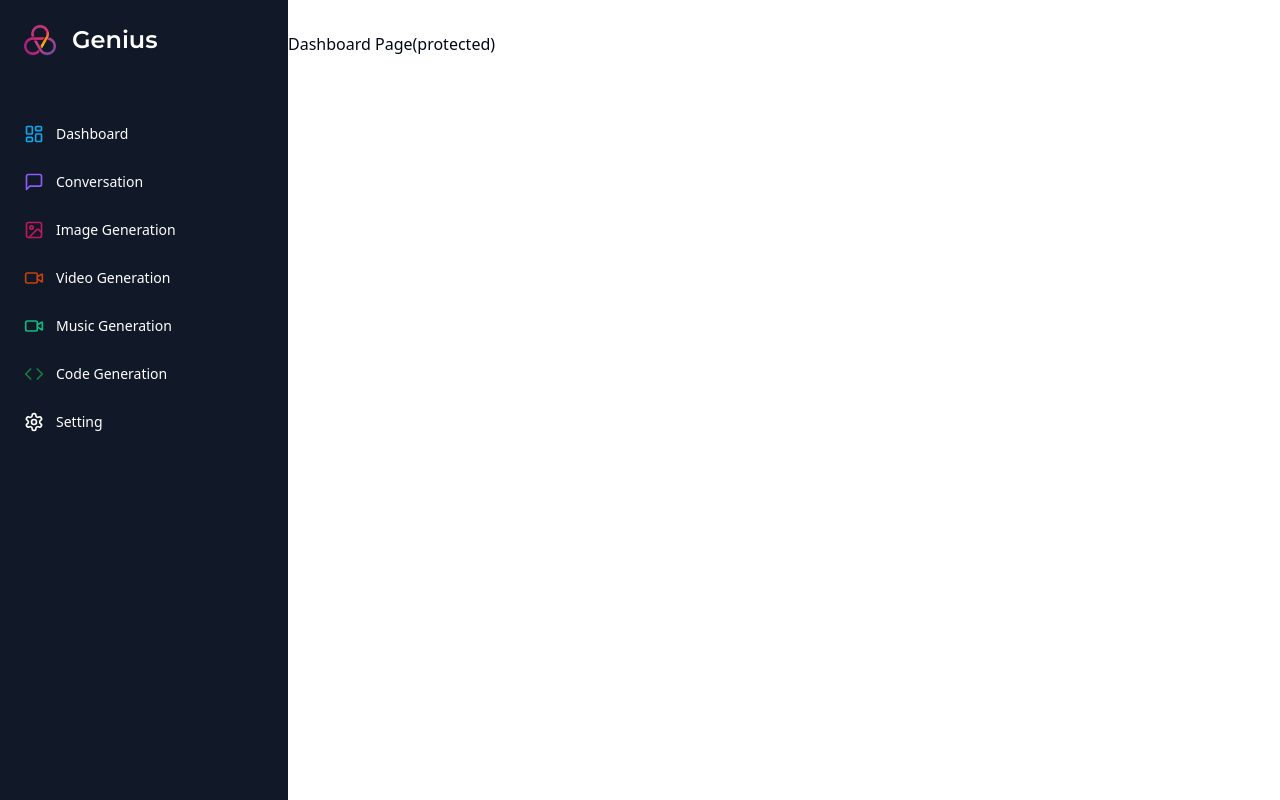
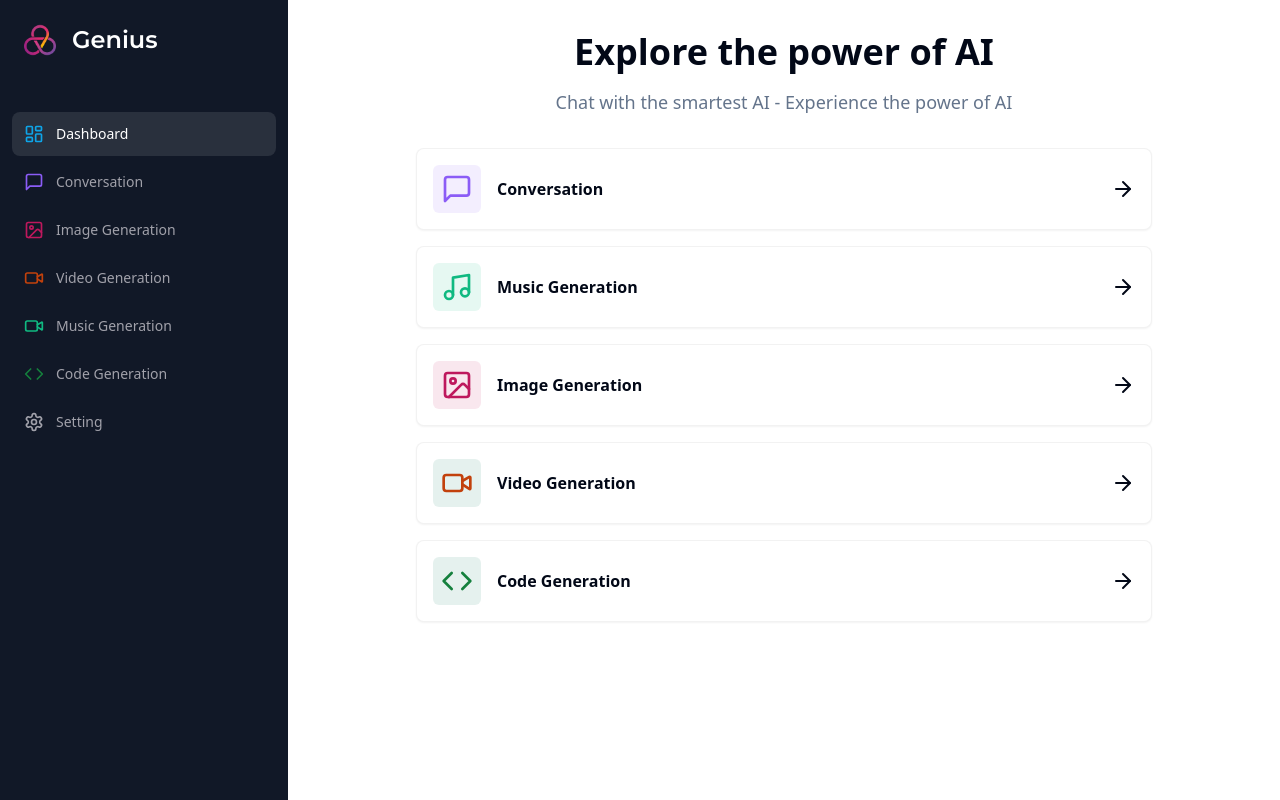
Before and after one commit to iam1maker/ai-box, a Next.js app: page /dashboard in a window 1280 px wide. Built offline with nearby package versions, Linux system fonts and the light colour scheme.

Commit message:
Finish Dashboard Page

```diff
--- a/app/(dashboard)/(routes)/dashboard/page.tsx
+++ b/app/(dashboard)/(routes)/dashboard/page.tsx
@@ -1,7 +1,94 @@
+"use client";
+
+import { Card } from "@/components/ui/card";
+import { cn } from "@/lib/utils";
+import {
+    ArrowRight,
+    Code,
+    ImageIcon,
+    MessageSquare,
+    Music,
+    Video,
+    VideoIcon,
+} from "lucide-react";
+import { useRouter } from "next/router";
+
 export default function DashboardPage() {
+    const tools = [
+        {
+            label: "Conversation",
+            icon: MessageSquare,
+            color: "text-violet-500",
+            bgColor: "bg-violet-500/10",
+            href: "/conversation",
+        },
+        {
+            label: "Music Generation",
+            icon: Music,
+            color: "text-emerald-500",
+            bgColor: "bg-emerald-500/10",
+            href: "/music",
+        },
+        {
+            label: "Image Generation",
+            icon: ImageIcon,
+            color: "text-pink-700",
+            bgColor: "bg-pink-700/10",
+            href: "/image",
+        },
+        {
+            label: "Video Generation",
+            icon: VideoIcon,
+            color: "text-orange-700",
+            bgColor: "bg-emerald-700/10",
+            href: "/video",
+        },
+        {
+            label: "Code Generation",
+            icon: Code,
+            color: "text-green-700",
+            bgColor: "bg-emerald-700/10",
+            href: "/code",
+        },
+    ];
+
+    const router = useRouter();
+
     return (
         <div>
-            <p>Dashboard Page(protected)</p>
+            <div className=" mb-8 space-y-4">
+                <h2 className=" text-2xl md:text-4xl font-bold text-center">
+                    Explore the power of AI
+                </h2>
+
+                <p className="text-muted-foreground font-light text-sm md:text-lg text-center">
+                    Chat with the smartest AI - Experience the power of AI
+                </p>
+            </div>
+            <div className=" px-4 md:px-20 lg:px-32 space-y-4">
+                {tools.map((tool) => (
+                    <Card
+                        onClick={() => router.push(tool.href)}
+                        key={tool.href}
+                        className=" p-4 border-black/5 flex items-center justify-between hover:shadow-md transition cursor-pointer"
+                    >
+                        <div className=" flex items-center gap-x-4">
+                            <div
+                                className={cn(
+                                    " p-2 w-fit rounded-md ",
+                                    tool.bgColor
+                                )}
+                            >
+                                <tool.icon
+                                    className={cn("w-8 h-8", tool.color)}
+                                />
+                            </div>
+                            <div className=" font-semibold">{tool.label}</div>
+                        </div>
+                        <ArrowRight />
+                    </Card>
+                ))}
+            </div>
         </div>
     );
 }
--- a/components/mobile-sidebar.tsx
+++ b/components/mobile-sidebar.tsx
@@ -5,8 +5,19 @@
 import { Button } from "./ui/button";
 import { Sheet, SheetContent, SheetTrigger } from "@/components/ui/sheet";
 import Sidebar from "./sidebar";
+import { useEffect, useState } from "react";
 
 const MobileSidebar = () => {
+    const [isMounted, setIsMounted] = useState(false);
+
+    useEffect(() => {
+        setIsMounted(true);
+    }, []);
+
+    if (!isMounted) {
+        return null;
+    }
+
     return (
         <Sheet>
             <SheetTrigger>
--- a/components/sidebar.tsx
+++ b/components/sidebar.tsx
@@ -3,6 +3,7 @@
 import { Montserrat } from "next/font/google";
 import Image from "next/image";
 import Link from "next/link";
+import { usePathname } from "next/navigation";
 
 import { cn } from "@/lib/utils";
 import {
@@ -61,6 +62,8 @@
 ];
 
 const Sidebar = () => {
+    const pathname = usePathname();
+
     return (
         <div className="space-y-4 py-4 flex flex-col h-full bg-[#111827] text-white">
             <div className=" px-3 py-2 flex-1">
@@ -85,8 +88,12 @@
                         <Link
                             href={route.href}
                             key={route.href}
-                            className=" text-sm group flex p-3 w-full justify-start font-medium
-                            cursor-pointer hover:text-white hover:bg-white/10 rounded-lg transition"
+                            className={cn(
+                                " text-sm group flex p-3 w-full justify-start font-medium cursor-pointer hover:text-white hover:bg-white/10 rounded-lg transition",
+                                pathname === route.href
+                                    ? " text-white bg-white/10"
+                                    : " text-zinc-400"
+                            )}
                         >
                             <div className=" flex items-center flex-1">
                                 <route.icon
--- /dev/null
+++ b/components/ui/card.tsx
@@ -0,0 +1,79 @@
+import * as React from "react"
+
+import { cn } from "@/lib/utils"
+
+const Card = React.forwardRef<
+  HTMLDivElement,
+  React.HTMLAttributes<HTMLDivElement>
+>(({ className, ...props }, ref) => (
+  <div
+    ref={ref}
+    className={cn(
+      "rounded-lg border bg-card text-card-foreground shadow-sm",
+      className
+    )}
+    {...props}
+  />
+))
+Card.displayName = "Card"
+
+const CardHeader = React.forwardRef<
+  HTMLDivElement,
+  React.HTMLAttributes<HTMLDivElement>
+>(({ className, ...props }, ref) => (
+  <div
+    ref={ref}
+    className={cn("flex flex-col space-y-1.5 p-6", className)}
+    {...props}
+  />
+))
+CardHeader.displayName = "CardHeader"
+
+const CardTitle = React.forwardRef<
+  HTMLParagraphElement,
+  React.HTMLAttributes<HTMLHeadingElement>
+>(({ className, ...props }, ref) => (
+  <h3
+    ref={ref}
+    className={cn(
+      "text-2xl font-semibold leading-none tracking-tight",
+      className
+    )}
+    {...props}
+  />
+))
+CardTitle.displayName = "CardTitle"
+
+const CardDescription = React.forwardRef<
+  HTMLParagraphElement,
+  React.HTMLAttributes<HTMLParagraphElement>
+>(({ className, ...props }, ref) => (
+  <p
+    ref={ref}
+    className={cn("text-sm text-muted-foreground", className)}
+    {...props}
+  />
+))
+CardDescription.displayName = "CardDescription"
+
+const CardContent = React.forwardRef<
+  HTMLDivElement,
+  React.HTMLAttributes<HTMLDivElement>
+>(({ className, ...props }, ref) => (
+  <div ref={ref} className={cn("p-6 pt-0", className)} {...props} />
+))
+CardContent.displayName = "CardContent"
+
+const CardFooter = React.forwardRef<
+  HTMLDivElement,
+  React.HTMLAttributes<HTMLDivElement>
+>(({ className, ...props }, ref) => (
+  <div
+    ref={ref}
+    className={cn("flex items-center p-6 pt-0", className)}
+    {...props}
+  />
+))
+CardFooter.displayName = "CardFooter"
+
+export { Card, CardHeader, CardFooter, CardTitle, CardDescription, CardContent }
```
